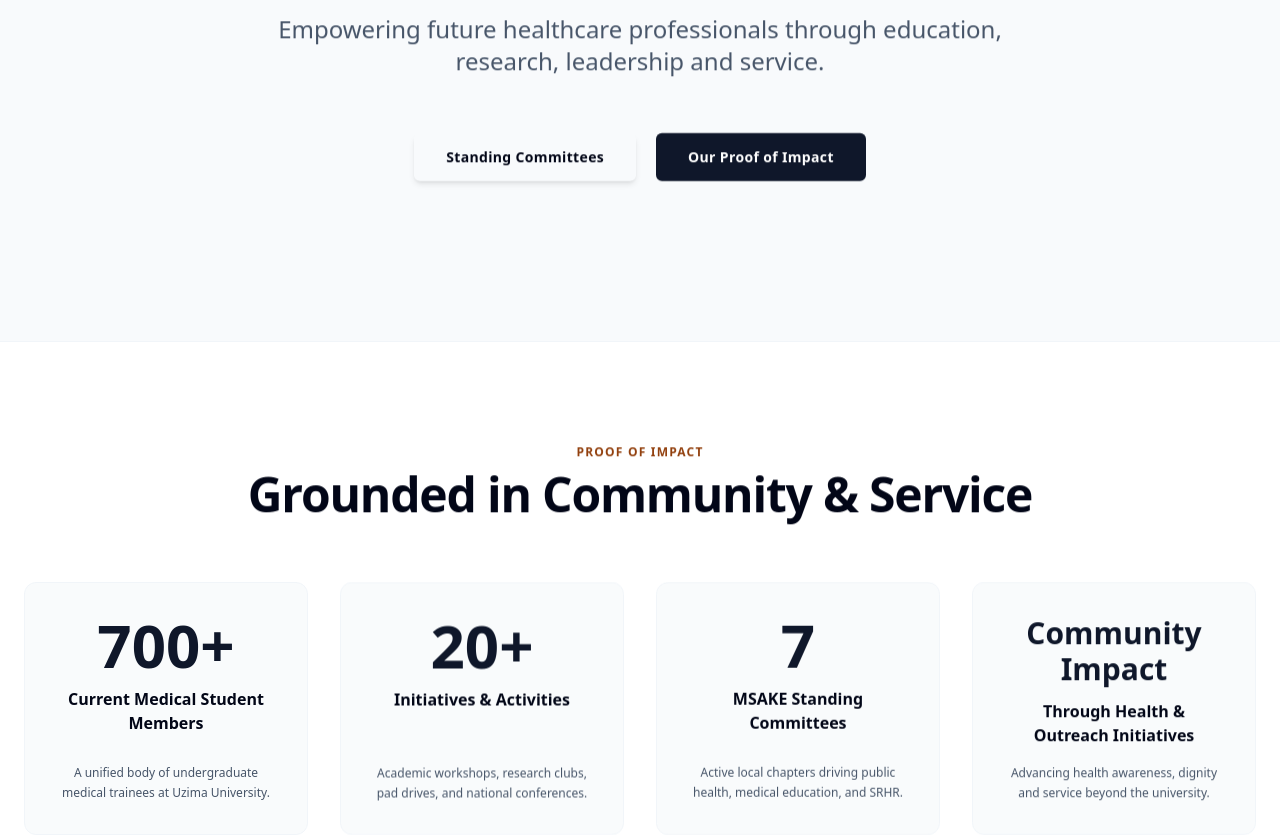
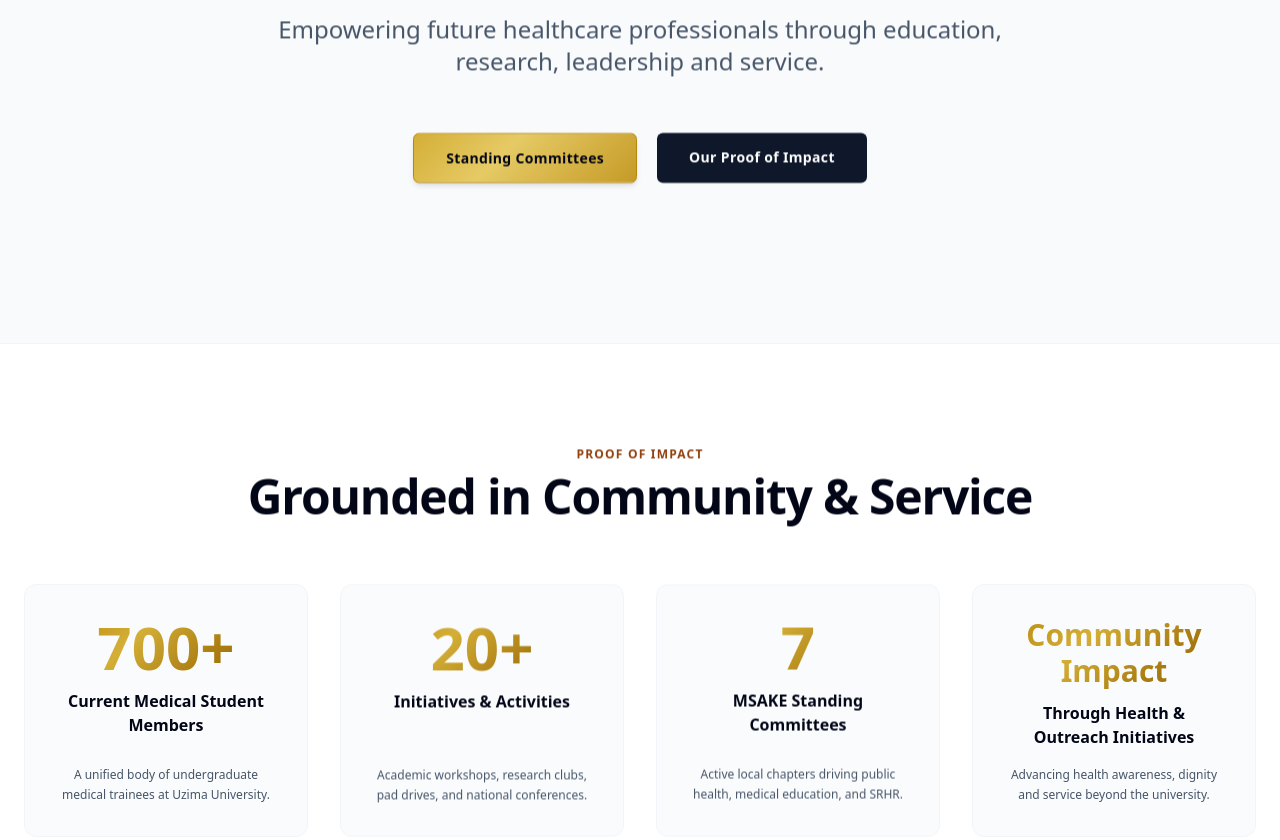
Before and after one commit to okvexe/msauu, a plain HTML site: page index.html in a window 1280 px wide. Shown: the part 380-1220 px from the top of the page. Drawn offline with nearby package versions, Linux system fonts and the light colour scheme.

Commit message:
Update style.css

```diff
--- a/style.css
+++ b/style.css
@@ -1,13 +1,11 @@
+/* ==========================================================================
+   MSAUU METALLIC CHAMPAGNE-GOLD & WHITE STYLESHEET
+   Typography: Plus Jakarta Sans
+   ========================================================================== */
+
 :root {
-  --color-bg-dark: #0a0a0c;
-  --color-bg-card: #121216;
-  --color-gold-primary: #d4af37;
-  --color-gold-hover: #f3cf55;
-  --color-text-main: #f8fafc;
-  --color-text-muted: #94a3b8;
-  --color-white: #ffffff;
-  --font-sans: 'Inter', system-ui, -apple-system, sans-serif;
-  --transition-smooth: cubic-bezier(0.16, 1, 0.3, 1);
+  --font-jakarta: 'Plus Jakarta Sans', system-ui, -apple-system, sans-serif;
+  --transition-gentle: cubic-bezier(0.16, 1, 0.3, 1);
 }
 
 * {
@@ -18,21 +16,40 @@
 
 html {
   scroll-behavior: smooth;
+  font-family: var(--font-jakarta);
 }
 
 body {
-  background-color: var(--color-bg-dark);
-  color: var(--color-text-main);
-  font-family: var(--font-sans);
-  overflow-x: hidden;
+  font-family: var(--font-jakarta);
+  color: #0f172a;
+  background-color: #ffffff;
   line-height: 1.6;
 }
 
-/* Scroll Reveal Animations */
+/* Polished Metallic Champagne / Brushed Bronze Gold Accent */
+.text-gold-metallic {
+  background: linear-gradient(135deg, #b8860b 0%, #d4af37 35%, #aa7c11 70%, #8b6508 100%);
+  -webkit-background-clip: text;
+  -webkit-text-fill-color: transparent;
+}
+
+.btn-gold-metallic {
+  background: linear-gradient(135deg, #d4af37 0%, #e6ca65 40%, #c59b27 100%);
+  border: 1px solid #b8860b;
+  color: #020617;
+  transition: all 0.3s ease;
+}
+
+.btn-gold-metallic:hover {
+  background: linear-gradient(135deg, #e6ca65 0%, #f3df8a 50%, #d4af37 100%);
+  box-shadow: 0 4px 15px rgba(184, 134, 11, 0.25);
+}
+
+/* Smooth, Slower Scroll Reveal Engine (0.8s - 1.1s Ease-Out) */
 .reveal {
   opacity: 0;
   transform: translateY(30px);
-  transition: opacity 0.8s var(--transition-smooth), transform 0.8s var(--transition-smooth);
+  transition: opacity 1s var(--transition-gentle), transform 1s var(--transition-gentle);
   will-change: opacity, transform;
 }
 
@@ -41,13 +58,8 @@ body {
   transform: translateY(0);
 }
 
+/* Stagger Delays for Cards */
 .delay-1 { transition-delay: 0.1s; }
-.delay-2 { transition-delay: 0.2s; }
-.delay-3 { transition-delay: 0.3s; }
-.delay-4 { transition-delay: 0.4s; }
-.delay-5 { transition-delay: 0.5s; }
-
-/* Background Glow */
-.gold-glow {
-  background: radial-gradient(circle, rgba(212, 175, 55, 0.12) 0%, rgba(10, 10, 12, 0) 70%);
-}
+.delay-2 { transition-delay: 0.22s; }
+.delay-3 { transition-delay: 0.34s; }
+.delay-4 { transition-delay: 0.46s; }
```
